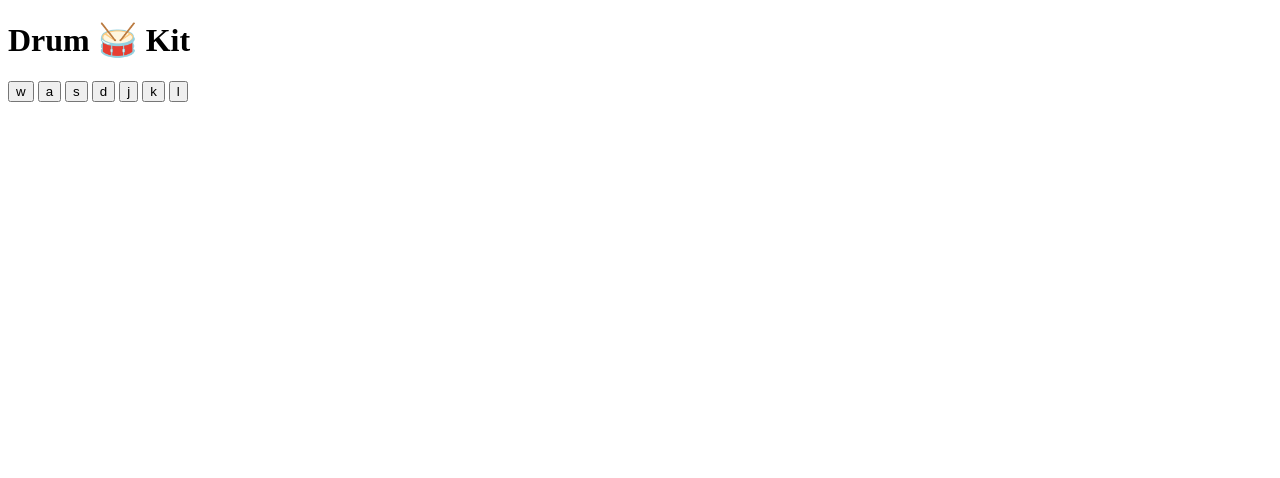
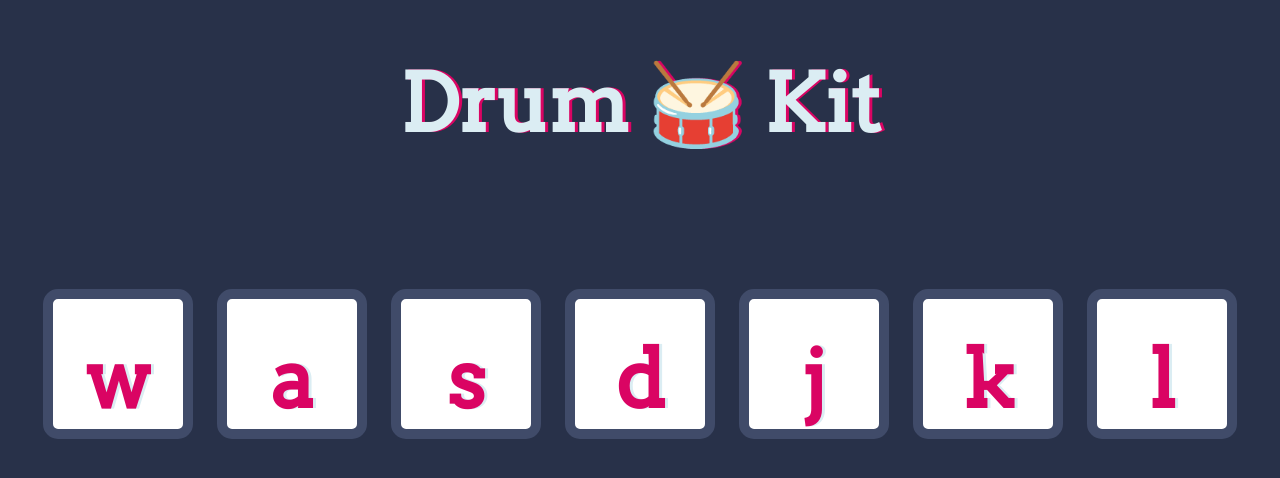
Before and after one commit to Ranjanku/Drum-kit, a plain HTML site: page index.html in a window 1280 px wide. Drawn offline with Linux system fonts and the light colour scheme.

Commit message:
updating codes

```diff
--- a/index.js
+++ b/index.js
@@ -0,0 +1 @@
+alert('hello world');
--- a/styles.css
+++ b/styles.css
@@ -0,0 +1,81 @@
+body {
+  text-align: center;
+  background-color: #283149;
+}
+
+h1 {
+  font-size: 5rem;
+  color: #DBEDF3;
+  font-family: "Arvo", cursive;
+  text-shadow: 3px 0 #DA0463;
+
+}
+
+footer {
+  color: #DBEDF3;
+  font-family: sans-serif;
+}
+
+.w {
+
+}
+
+.a {
+
+}
+
+.s {
+
+}
+
+.d {
+
+}
+
+.j {
+
+}
+
+.k {
+
+}
+
+.l {
+
+}
+
+.set {
+  margin: 10% auto;
+}
+
+.game-over {
+  background-color: red;
+  opacity: 0.8;
+}
+
+.pressed {
+  box-shadow: 0 3px 4px 0 #DBEDF3;
+  opacity: 0.5;
+}
+
+.red {
+  color: red;
+}
+
+.drum {
+  outline: none;
+  border: 10px solid #404B69;
+  font-size: 5rem;
+  font-family: 'Arvo', cursive;
+  line-height: 2;
+  font-weight: 900;
+  color: #DA0463;
+  text-shadow: 3px 0 #DBEDF3;
+  border-radius: 15px;
+  display: inline-block;
+  width: 150px;
+  height: 150px;
+  text-align: center;
+  margin: 10px;
+  background-color: white;
+}
```
Also changed, not shown: index.html (+2 -0 lines).
